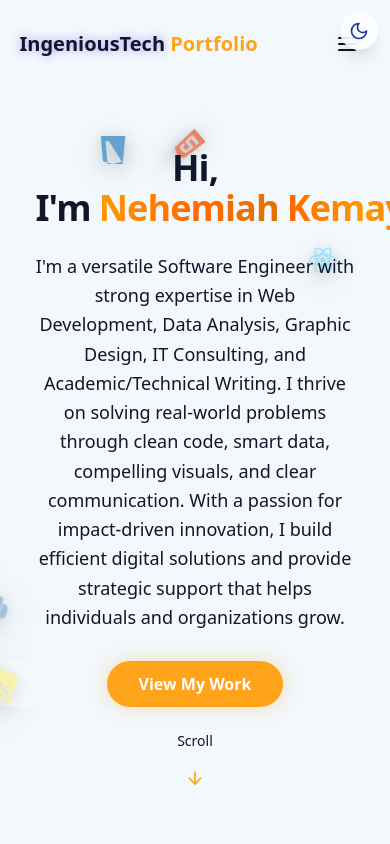
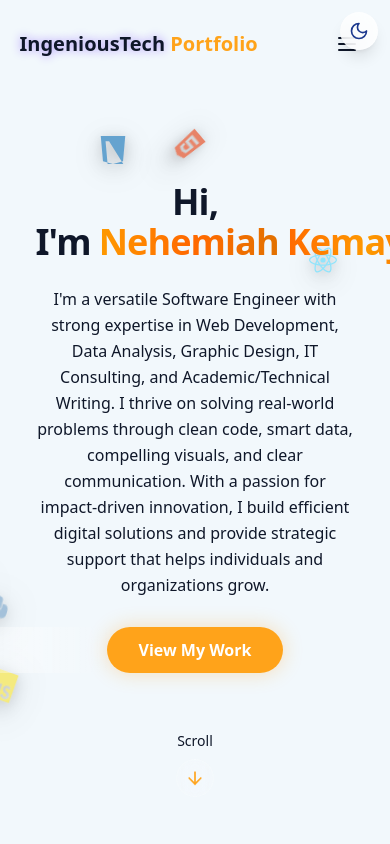
Before and after one commit to Ingenious21/portfolio-nehemiah, a React (Vite) app: page / in a window 390 px wide. Shown: the top 844 px of the page. Built offline with nearby package versions, Linux system fonts and the light colour scheme.

Commit message:
fixing hero section issues

```diff
--- a/src/components/HeroSection.jsx
+++ b/src/components/HeroSection.jsx
@@ -8,7 +8,8 @@ export const HeroSection = () => {
     >
       <div className="container max-w-4xl mx-auto text-center z-10">
         <div className="space-y-6">
-          <h1 className="text-4xl md:text-6xl font-bold tracking-tight">
+          {/* ✅ UPDATED: Smoother text scaling with more breakpoints */}
+          <h1 className="text-4xl sm:text-5xl md:text-5xl lg:text-6xl font-bold tracking-tight">
             <span className="opacity-0 animateFadeIn text-foreground">Hi, I'm</span>
             <span className="opacity-0 animateFadeInDelay1 bg-gradient-to-r from-amber-500 via-orange-500 to-amber-600 bg-clip-text text-transparent ml-2">
               Nehemiah
@@ -18,7 +19,8 @@ export const HeroSection = () => {
             </span>
           </h1>
 
-          <p className="text-lg md:text-xl text-muted-foreground max-w-3xl mx-auto opacity-0 animateFadeInDelay3 leading-relaxed">
+          {/* ✅ UPDATED: Better paragraph text scaling */}
+          <p className="text-base sm:text-lg md:text-xl text-muted-foreground max-w-3xl mx-auto opacity-0 animateFadeInDelay3 leading-relaxed">
             I'm a versatile Software Engineer with strong expertise in Web Development,
             Data Analysis, Graphic Design, IT Consulting, and Academic/Technical Writing.
             I thrive on solving real-world problems through clean code, smart data, compelling visuals,
```
